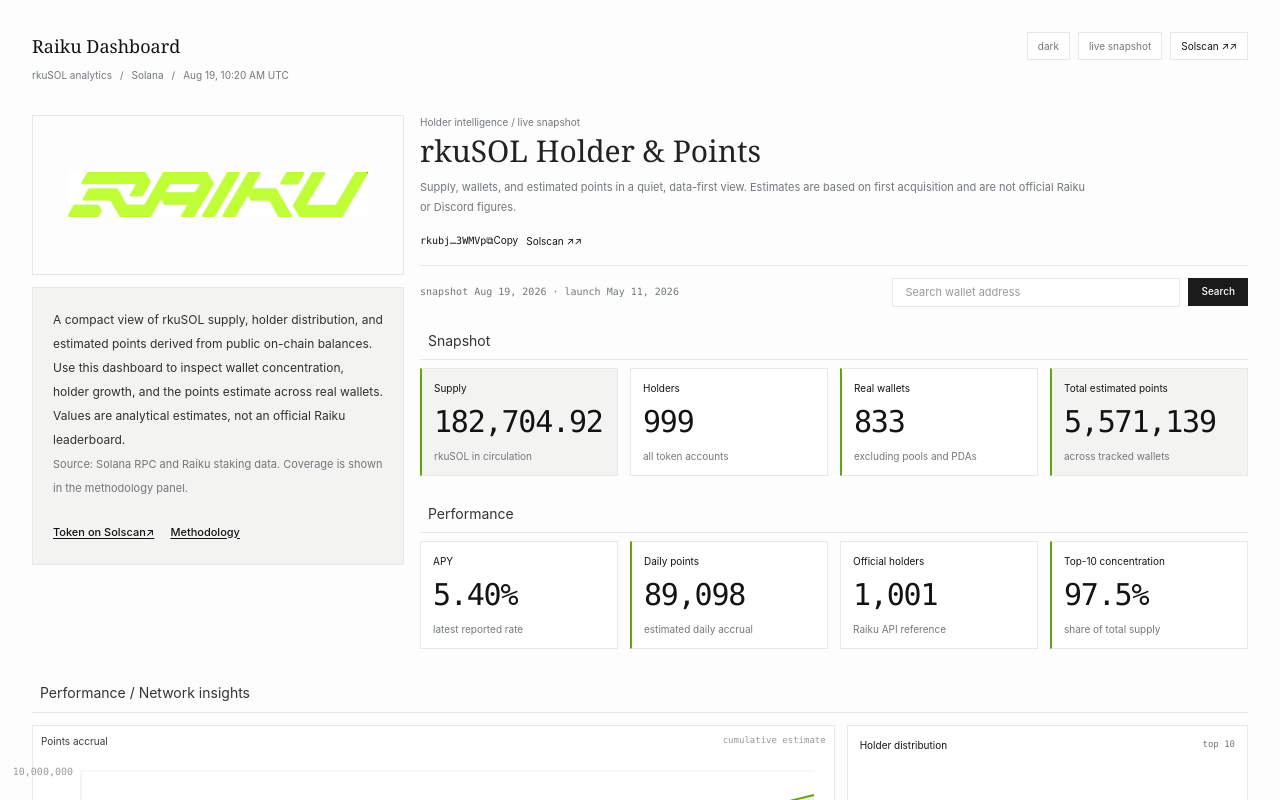
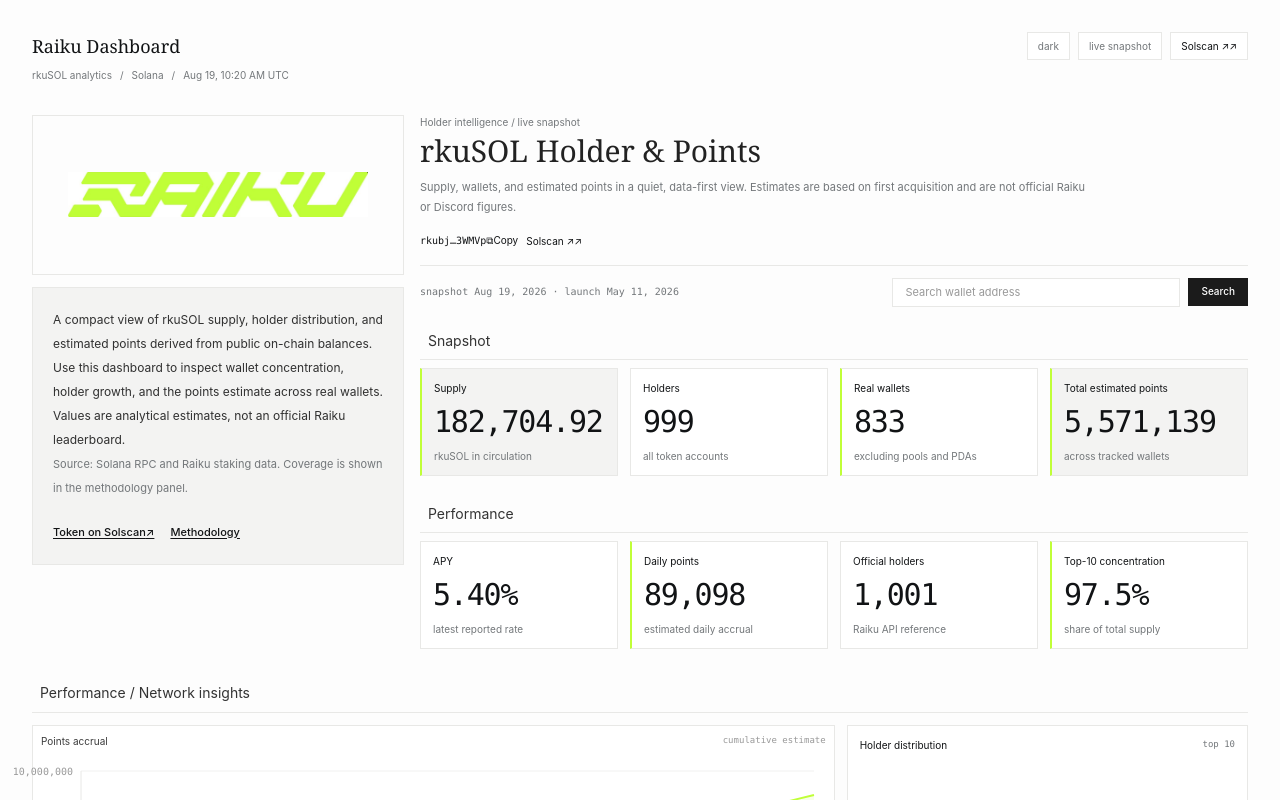
Before and after one commit to yjm26/raiku-dashboard, a React (Vite) app: page / in a window 1280 px wide. Shown: the top 800 px of the page. Built offline with nearby package versions, Linux system fonts and the light colour scheme.

Commit message:
fix: use raiku neon green in light mode

```diff
--- a/src/styles/tokens.css
+++ b/src/styles/tokens.css
@@ -7,12 +7,12 @@
   --muted: #73777a;
   --rule: #e8e8e6;
   --rule-strong: #d8d8d6;
-  --accent: #65a30d;
-  --accent-soft: #eff6e4;
+  --accent: #c0ff38;
+  --accent-soft: #f2ffe0;
   --gap: 16px;
   --radius: 2px;
   /* charts — light */
-  --chart-points: #65a30d;
+  --chart-points: #c0ff38;
   --chart-holders: #01ffd9;
   --chart-grid: #f1f1f0;
   --chart-axis: #e8e8e6;
```
